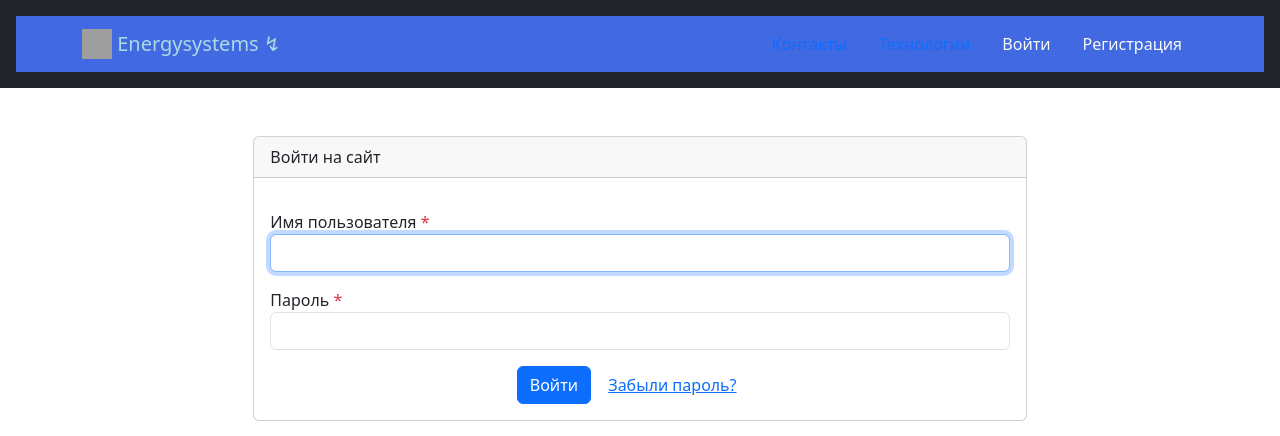
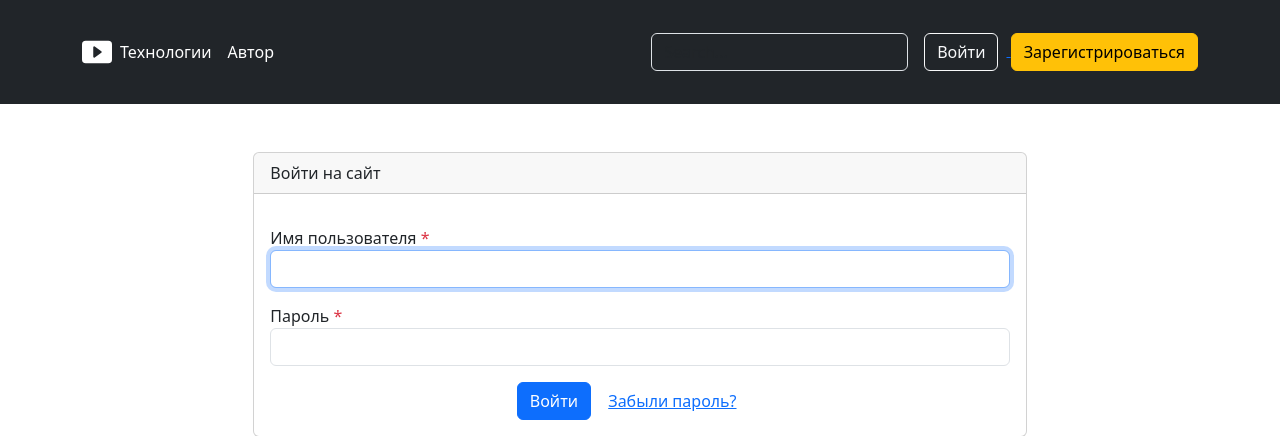
Before and after one commit to ZhdanovAM72/video_analytics, a Django app: page /auth/login/ in a window 1280 px wide. Shown: the top 436 px of the page. Run offline with Django 4.2, Linux system fonts and the light colour scheme; parts of the project's set-up code (start-up, migrations or seed data) failed here and were passed over; some libraries are stand-ins or nearby versions; grey boxes are pictures that could not be loaded.

Commit message:
Update header style

```diff
--- a/video_analytics/templates/includes/header.html
+++ b/video_analytics/templates/includes/header.html
@@ -1,5 +1,5 @@
 {% load static %}
-<nav class="navbar navbar-dark" style="background-color: RoyalBlue">
+{% comment %} <nav class="navbar navbar-dark" style="background-color: RoyalBlue">
   <div class="container">
     <a class="navbar-brand" href="{% url 'video:index' %}">
       <img src="{% static 'img/logo.png' %}" width="30" height="30"
@@ -8,7 +8,7 @@
     </a>
     <ul class="nav nav-pills">
       <li class="nav-item">
-        <a class="nav-link
+        <a class="nav-link link-light
           {% if request.resolver_match.view_name  == 'video:index' %}
            active
           {% endif %} "
@@ -18,7 +18,7 @@
         </a>
       </li>
       <li class="nav-item">
-        <a class="nav-link
+        <a class="nav-link link-light
           {% if request.resolver_match.view_name  == 'about:tech' %}
            active
           {% endif %}"
@@ -29,7 +29,7 @@
       </li>
       {% if user.is_authenticated %}
         <li class="nav-item">
-          <a class="nav-link" href="{% url 'video:index' %}">
+          <a class="nav-link link-light" href="{% url 'video:index' %}" style="color:white">
             Новая запись
           </a>
         </li>
@@ -41,7 +41,7 @@
           </a>
         </li>
         <li class="nav-item">
-          <a class="nav-link link-light" href="{% url 'users:logout' %}">
+          <a class="nav-link link-light" href="{% url 'users:logout' %}" style="color:white">
             Выйти
           </a>
         </li>
@@ -62,4 +62,48 @@
       {% endif %}
     </ul>
   </div>
-</nav>
+</nav> {% endcomment %}
+{% comment %} <header class="p-3 text-bg-dark"> {% endcomment %}
+  <header class="p-3 text-bg-dark">
+    <div class="container">
+      <div class="d-flex flex-wrap align-items-center justify-content-center justify-content-lg-start">
+        <a href="/" class="d-flex align-items-center mb-2 mb-lg-0 text-white text-decoration-none">
+          <svg xmlns="http://www.w3.org/2000/svg" width="30" height="30" fill="currentColor" class="bi bi-play-btn-fill" viewBox="0 0 16 16">
+            <path d="M0 12V4a2 2 0 0 1 2-2h12a2 2 0 0 1 2 2v8a2 2 0 0 1-2 2H2a2 2 0 0 1-2-2m6.79-6.907A.5.5 0 0 0 6 5.5v5a.5.5 0 0 0 .79.407l3.5-2.5a.5.5 0 0 0 0-.814l-3.5-2.5z"/>
+          </svg>
+        </a>
+
+        <ul class="nav col-12 col-lg-auto me-lg-auto mb-2 justify-content-center mb-md-0">
+          {% comment %} <li><a href="#" class="nav-link px-2 text-secondary">Home</a></li> {% endcomment %}
+          {% if user.is_authenticated %}
+          <li><a href="{% url 'video:index' %}" class="nav-link px-2 text-white">Добавить видео</a></li>
+          <li><a href="{% url 'video:index' %}" class="nav-link px-2 text-white">Инструкция</a></li>
+          {% endif %}
+          <li><a href="{% url 'about:tech' %}" class="nav-link px-2 text-white">Технологии</a></li>
+          <li><a href="{% url 'about:author' %}" class="nav-link px-2 text-white">Автор</a></li>
+        </ul>
+
+        <form class="col-12 col-lg-auto mb-3 mb-lg-0 me-lg-3" role="search">
+          <input type="search" class="form-control form-control-dark text-bg-dark" placeholder="Search..." aria-label="Search">
+        </form>
+
+        <div class="text-end">
+          {% if user.is_authenticated %}
+          <a href="{% url 'users:password_reset' %}">
+            <button type="button" class="btn btn-outline-light me-2">Изменить пароль</button>
+          </a>
+          <a href="{% url 'users:logout' %}">
+            <button type="button" class="btn btn-warning">Выйти</button>
+          </a>
+          {% else %}
+          <a href="{% url 'users:login' %}">
+            <button type="button" class="btn btn-outline-light me-2">Войти</button>
+          </a>
+          <a href="{% url 'users:signup' %}">
+            <button type="button" class="btn btn-warning">Зарегистрироваться</button>
+          </a>
+          {% endif %}
+        </div>
+      </div>
+    </div>
+  </header>
```
